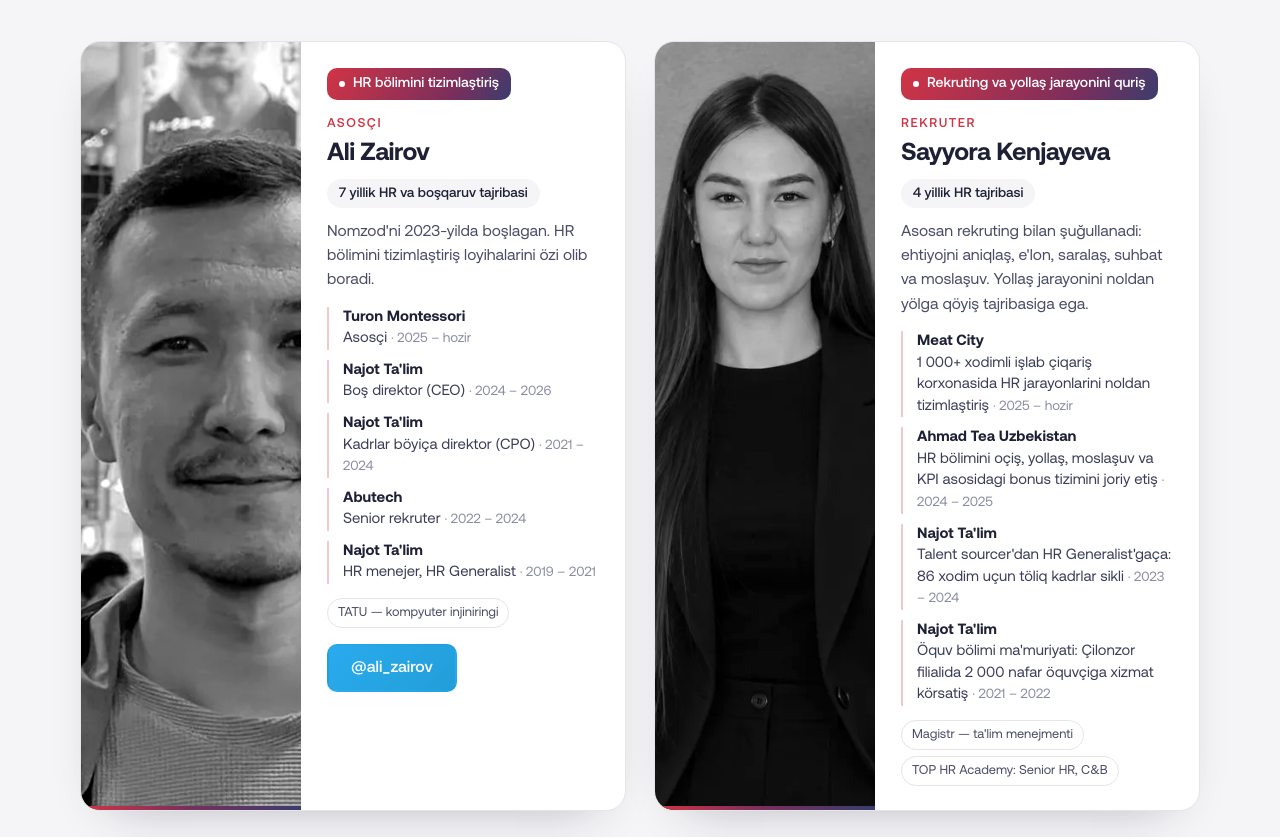
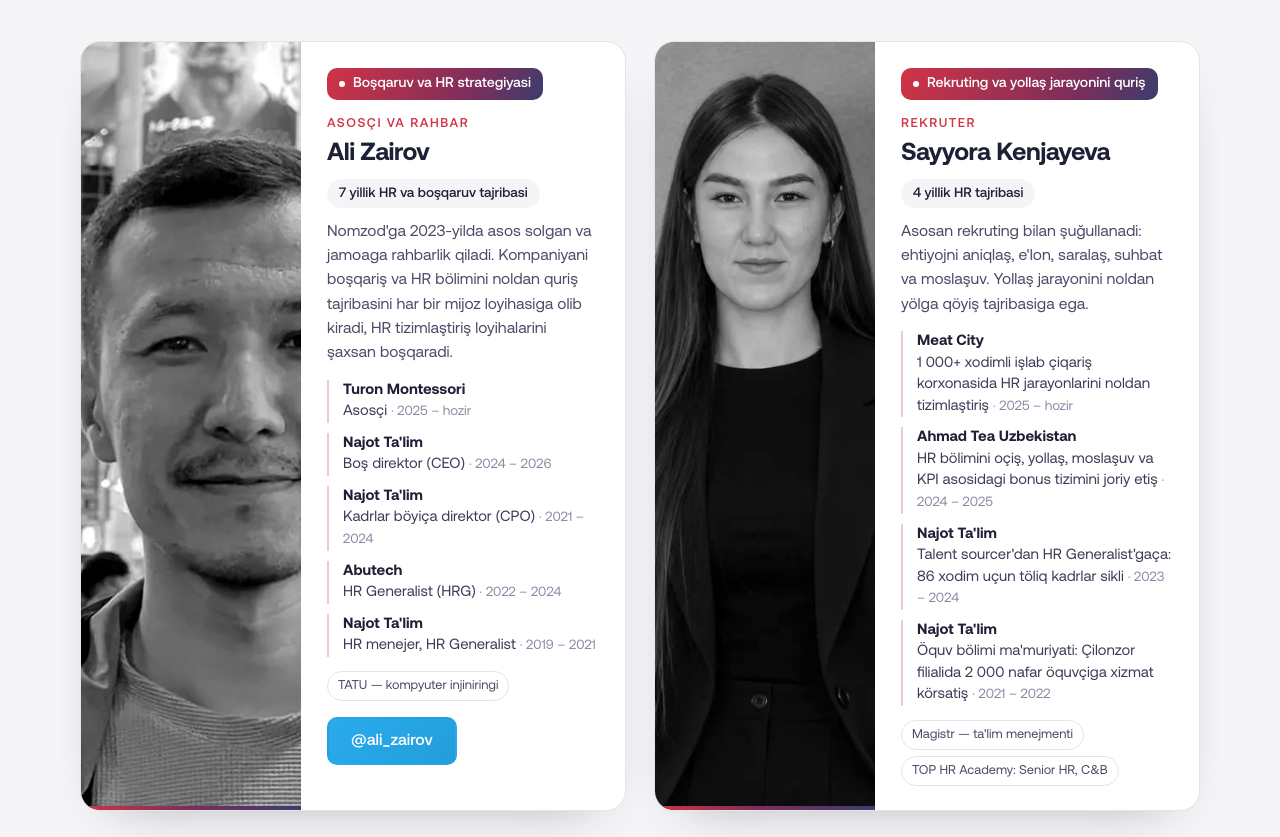
Before and after one commit to alizairov/nomzod-test, a plain HTML site: page site/index.html in a window 1280 px wide. Shown: the part 3945-4782 px from the top of the page. Drawn offline with Linux system fonts and the light colour scheme.

Commit message:
Jamoa: Ali — asoschi va rahbar, Abutech HRG
Co-Authored-By: Claude Opus 5.5 <noreply@anthropic.com>
Claude-Session: https://claude.ai/code/session_01Rtc6UA9EmHm2q8zhMxn6CZ

```diff
--- a/site/index.html
+++ b/site/index.html
@@ -164,16 +164,16 @@
       <article class="member reveal">
         <div class="member__ph"><picture><source srcset="assets/team/ali.webp" type="image/webp"><img src="assets/team/ali.jpg" alt="Ali Zairov" width="720" height="900" loading="lazy"></picture></div>
         <div class="member__body">
-          <p class="member__focus">HR bo'limini tizimlashtirish</p>
-          <p class="member__role">Asoschi</p>
+          <p class="member__focus">Boshqaruv va HR strategiyasi</p>
+          <p class="member__role">Asoschi va rahbar</p>
           <h3 class="member__name">Ali Zairov</h3>
           <span class="member__exp">7 yillik HR va boshqaruv tajribasi</span>
-          <p class="member__bio">Nomzod'ni 2023-yilda boshlagan. HR bo'limini tizimlashtirish loyihalarini o'zi olib boradi.</p>
+          <p class="member__bio">Nomzod'ga 2023-yilda asos solgan va jamoaga rahbarlik qiladi. Kompaniyani boshqarish va HR bo'limini noldan qurish tajribasini har bir mijoz loyihasiga olib kiradi, HR tizimlashtirish loyihalarini shaxsan boshqaradi.</p>
           <ul class="member__list">
             <li><b data-noconv>Turon Montessori</b> Asoschi <span>· 2025 – hozir</span></li>
             <li><b data-noconv>Najot Ta'lim</b> Bosh direktor (CEO) <span>· 2024 – 2026</span></li>
             <li><b data-noconv>Najot Ta'lim</b> Kadrlar bo'yicha direktor (CPO) <span>· 2021 – 2024</span></li>
-            <li><b data-noconv>Abutech</b> Senior rekruter <span>· 2022 – 2024</span></li>
+            <li><b data-noconv>Abutech</b> HR Generalist (HRG) <span>· 2022 – 2024</span></li>
             <li><b data-noconv>Najot Ta'lim</b> HR menejer, HR Generalist <span>· 2019 – 2021</span></li>
           </ul>
           <ul class="member__tags">
```
